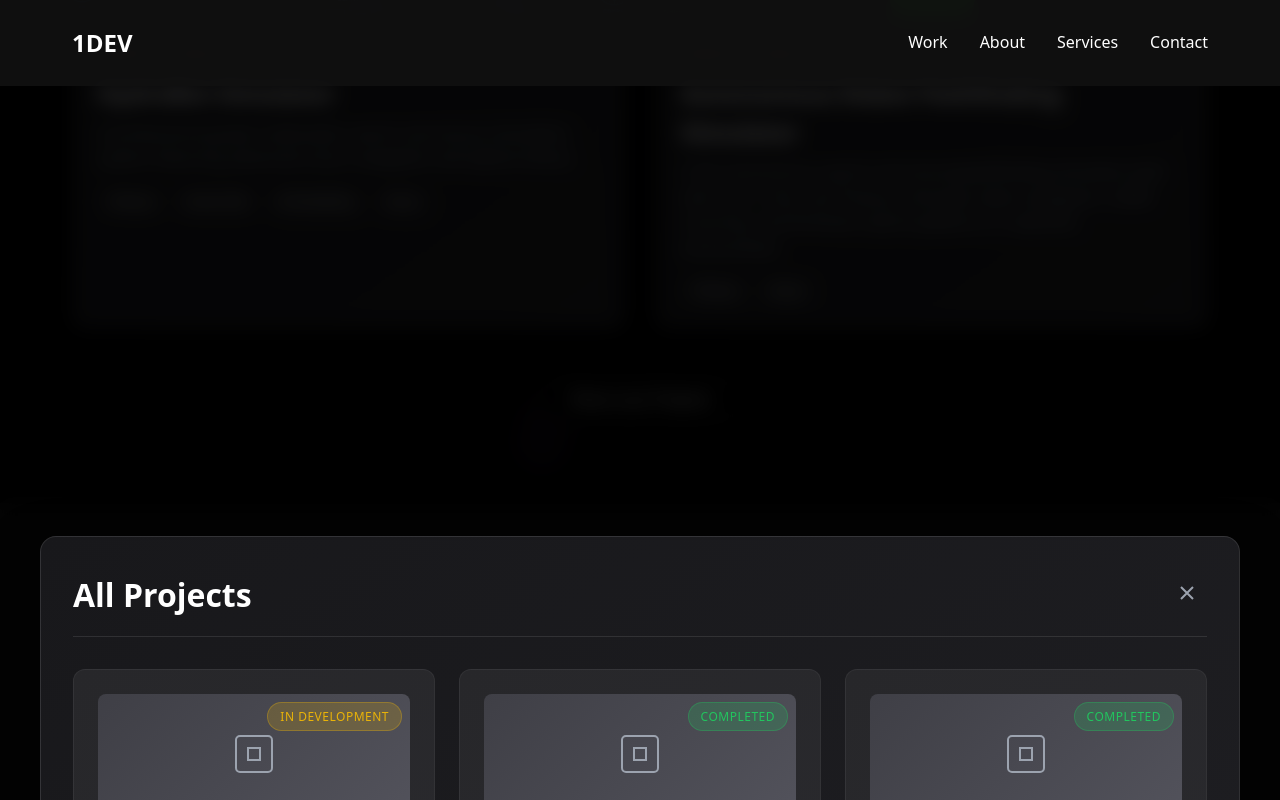
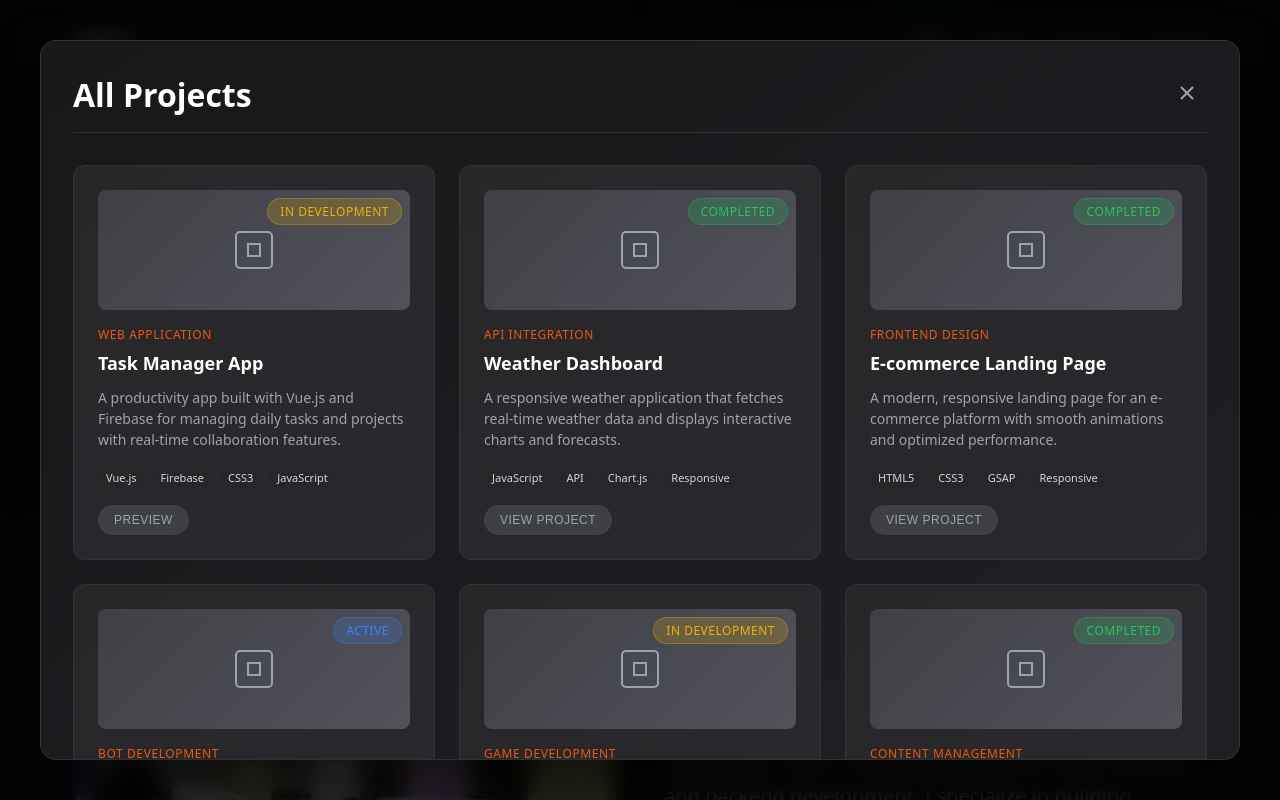
Before and after one commit to Swif7ify/Portfolio, a Vue app: page / in a window 1280 px wide. Both pictures are taken after a click on the button "View All Projects". Shown: the part 1997-2797 px from the top of the page. Built offline with nearby package versions, Linux system fonts and the light colour scheme.

Commit message:
added all project template

```diff
--- a/src/App.vue
+++ b/src/App.vue
@@ -368,6 +368,11 @@ const toggleMobileMenu = () => {
 
 const toggleAllProjects = () => {
 	showAllProjects.value = !showAllProjects.value;
+	if (showAllProjects.value) {
+		document.body.style.overflow = "hidden";
+		return;
+	}
+	document.body.style.overflow = "auto";
 };
 
 const openProject = (link) => {
@@ -743,140 +748,6 @@ const submitForm = () => {
 									}}
 								</button>
 							</div>
-
-							<!-- Additional Projects Modal/Expanded View -->
-							<transition name="fade">
-								<div
-									v-if="showAllProjects"
-									class="all-projects-modal"
-								>
-									<div
-										class="modal-backdrop"
-										@click="toggleAllProjects"
-									></div>
-									<div class="modal-content">
-										<div class="modal-header">
-											<h3>All Projects</h3>
-											<button
-												class="close-btn"
-												@click="toggleAllProjects"
-											>
-												<svg
-													width="24"
-													height="24"
-													viewBox="0 0 24 24"
-													fill="none"
-													stroke="currentColor"
-													stroke-width="2"
-												>
-													<path
-														d="M18 6L6 18M6 6l12 12"
-													/>
-												</svg>
-											</button>
-										</div>
-										<div class="additional-projects-grid">
-											<div
-												v-for="project in additionalProjects"
-												:key="project.title"
-												class="additional-project-card"
-											>
-												<div
-													class="project-image-small"
-												>
-													<div
-														class="project-placeholder"
-													>
-														<svg
-															width="48"
-															height="48"
-															viewBox="0 0 24 24"
-															fill="none"
-															stroke="currentColor"
-															stroke-width="1"
-														>
-															<rect
-																x="3"
-																y="3"
-																width="18"
-																height="18"
-																rx="2"
-															/>
-															<path
-																d="M9 9h6v6H9z"
-															/>
-														</svg>
-													</div>
-													<div
-														class="project-status"
-														:class="
-															project.status
-																.toLowerCase()
-																.replace(
-																	' ',
-																	'-'
-																)
-														"
-													>
-														{{ project.status }}
-													</div>
-												</div>
-												<div
-													class="project-content-small"
-												>
-													<span
-														class="project-category-small"
-														>{{
-															project.category
-														}}</span
-													>
-													<h4
-														class="project-title-small"
-													>
-														{{ project.title }}
-													</h4>
-													<p
-														class="project-description-small"
-													>
-														{{
-															project.description
-														}}
-													</p>
-													<div
-														class="project-tags-small"
-													>
-														<span
-															v-for="tag in project.tags"
-															:key="tag"
-															class="tag-small"
-														>
-															{{ tag }}
-														</span>
-													</div>
-													<button
-														@click="
-															openProject(
-																project.link
-															)
-														"
-														class="btn-small"
-														:disabled="
-															project.link === '#'
-														"
-													>
-														{{
-															project.status ===
-															"In Development"
-																? "Preview"
-																: "View Project"
-														}}
-													</button>
-												</div>
-											</div>
-										</div>
-									</div>
-								</div>
-							</transition>
 						</div>
 					</section>
 
@@ -1464,6 +1335,99 @@ const submitForm = () => {
 			</div>
 		</div>
 	</div>
+	<!-- Additional Projects Modal/Expanded View -->
+	<transition name="fade">
+		<div v-if="showAllProjects" class="all-projects-modal">
+			<div class="modal-backdrop" @click="toggleAllProjects"></div>
+			<div class="modal-content">
+				<div class="modal-header">
+					<h3>All Projects</h3>
+					<button class="close-btn" @click="toggleAllProjects">
+						<svg
+							width="24"
+							height="24"
+							viewBox="0 0 24 24"
+							fill="none"
+							stroke="currentColor"
+							stroke-width="2"
+						>
+							<path d="M18 6L6 18M6 6l12 12" />
+						</svg>
+					</button>
+				</div>
+				<div class="additional-projects-grid">
+					<div
+						v-for="project in additionalProjects"
+						:key="project.title"
+						class="additional-project-card"
+					>
+						<div class="project-image-small">
+							<div class="project-placeholder">
+								<svg
+									width="48"
+									height="48"
+									viewBox="0 0 24 24"
+									fill="none"
+									stroke="currentColor"
+									stroke-width="1"
+								>
+									<rect
+										x="3"
+										y="3"
+										width="18"
+										height="18"
+										rx="2"
+									/>
+									<path d="M9 9h6v6H9z" />
+								</svg>
+							</div>
+							<div
+								class="project-status"
+								:class="
+									project.status
+										.toLowerCase()
+										.replace(' ', '-')
+								"
+							>
+								{{ project.status }}
+							</div>
+						</div>
+						<div class="project-content-small">
+							<span class="project-category-small">{{
+								project.category
+							}}</span>
+							<h4 class="project-title-small">
+								{{ project.title }}
+							</h4>
+							<p class="project-description-small">
+								{{ project.description }}
+							</p>
+							<div class="project-tags-small">
+								<span
+									v-for="tag in project.tags"
+									:key="tag"
+									class="tag-small"
+								>
+									{{ tag }}
+								</span>
+							</div>
+							<button
+								@click="openProject(project.link)"
+								class="btn-small"
+								:disabled="project.link === '#'"
+							>
+								{{
+									project.status === "In Development"
+										? "Preview"
+										: "View Project"
+								}}
+							</button>
+						</div>
+					</div>
+				</div>
+			</div>
+		</div>
+	</transition>
 </template>
 
 <style>
--- a/src/assets/app.css
+++ b/src/assets/app.css
@@ -1270,8 +1270,14 @@ textarea {
 	padding: 20px;
 }
 
+.all-projects-modal,
+.modal-content {
+	font-family: system-ui, -apple-system, BlinkMacSystemFont, "Segoe UI",
+		Roboto, sans-serif;
+}
+
 .modal-backdrop {
-	position: absolute;
+	position: fixed;
 	top: 0;
 	left: 0;
 	width: 100%;
```
